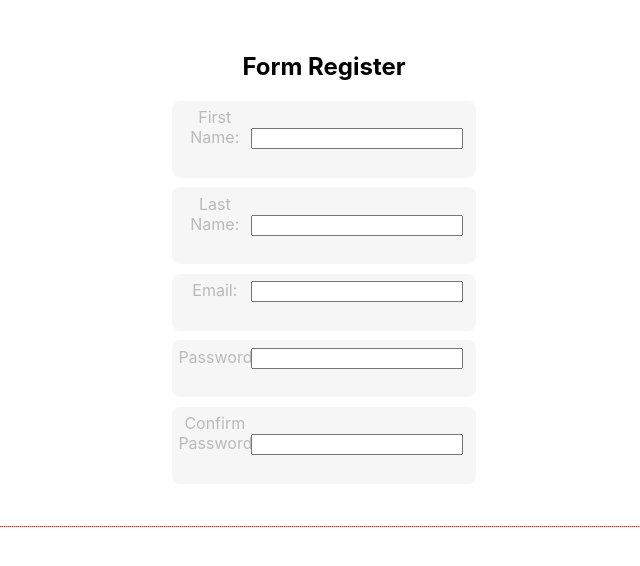
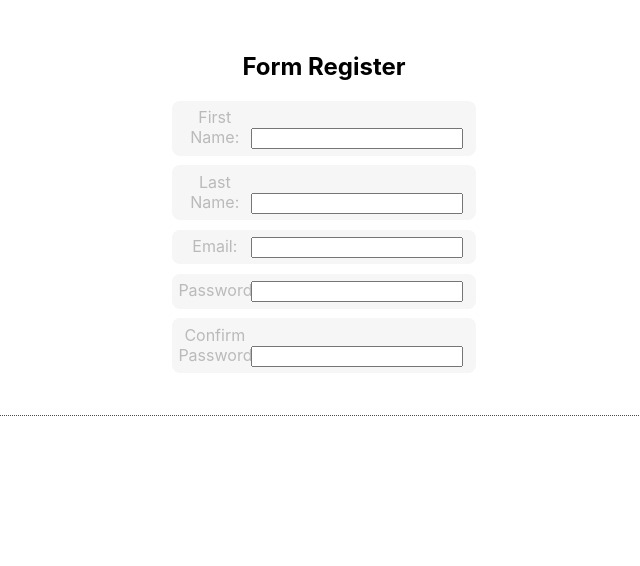
Before and after one commit to StefanoQuiroz/REACT-MERN, a React (Create React App) app in the folder forms/: page / in a window 1280 px wide. Shown: the top 566 px of the page, without its empty margins (316-956 px from the left). Built offline with nearby package versions, Linux system fonts and the light colour scheme.

Commit message:
More forms finished with 2 (conditions if else and ternary operator)

```diff
--- a/forms/src/components/moreForms/MoreForms.js
+++ b/forms/src/components/moreForms/MoreForms.js
@@ -14,7 +14,7 @@ const MoreForms = (props) => {
     }
 
     //Methods
-    const setFirstName = () =>{
+    /* const setFirstName = () =>{
         if(inputs.firstName.length > 0 && inputs.firstName.length <2){
             return "First Name must be at least 2 characters";
         } else {
@@ -50,7 +50,7 @@ const MoreForms = (props) => {
         } else {
             return "";
         }
-    }
+    } */
 
     return (
         <form>
@@ -58,27 +58,52 @@ const MoreForms = (props) => {
             <div className="row">
                 <label htmlFor="firstName">First Name: </label>
                 <input type="text" name="firstName" onChange={onChangeClick}/>
-                <h5>{setFirstName()}</h5>
+                {/* <h5>{setFirstName()}</h5> */}
+                {
+                    (inputs.firstName.length >0 && inputs.firstName.length < 2) ?
+                    <h5>First Name must be at least 2 characters</h5> :
+                    ""
+                }
             </div>
             <div className="row">
                 <label htmlFor="lastName">Last Name: </label>
                 <input type="text" name="lastName" onChange={onChangeClick}/>
-                <h5>{setLastName()}</h5>
+                {/* <h5>{setLastName()}</h5> */}
+                {
+                    (inputs.lastName.length > 0 && inputs.lastName.length < 2) ?
+                    <h5>LastName must be at least 2 characters</h5> :
+                    ""
+                }
             </div>
             <div className="row">
                 <label htmlFor="email">Email: </label>
                 <input type="email" name="email" onChange={onChangeClick}/>
-                <h5>{setEmail()}</h5>
+                {/* <h5>{setEmail()}</h5> */}
+                {
+                    (inputs.email.length > 0 && inputs.email.length < 5)?
+                    <h5>Email must be at least 2 characters</h5> :
+                    ""
+                }
             </div>
             <div className="row">
                 <label htmlFor="pass">Password: </label>
                 <input type="password" name="pass" onChange={onChangeClick}/>
-                <h5>{setPass()}</h5>
+                {/* <h5>{setPass()}</h5> */}
+                {
+                    (inputs.pass.length > 0 && inputs.pass.length < 8) ?
+                    <h5>Password must be at least 2 characters</h5> :
+                    ""
+                }
             </div>
             <div className="row">
                 <label htmlFor="confirmPass">Confirm Password: </label>
                 <input type="password" name="confirmPass" onChange={onChangeClick}/>
-                <h5>{setConfirmPass()}</h5>
+                {/* <h5>{setConfirmPass()}</h5> */}
+                {
+                    (inputs.pass.length === inputs.confirmPass.length) ?
+                    "" :
+                    <h5>Psswords must match</h5>
+                }
             </div>
         </form>
    )
```
